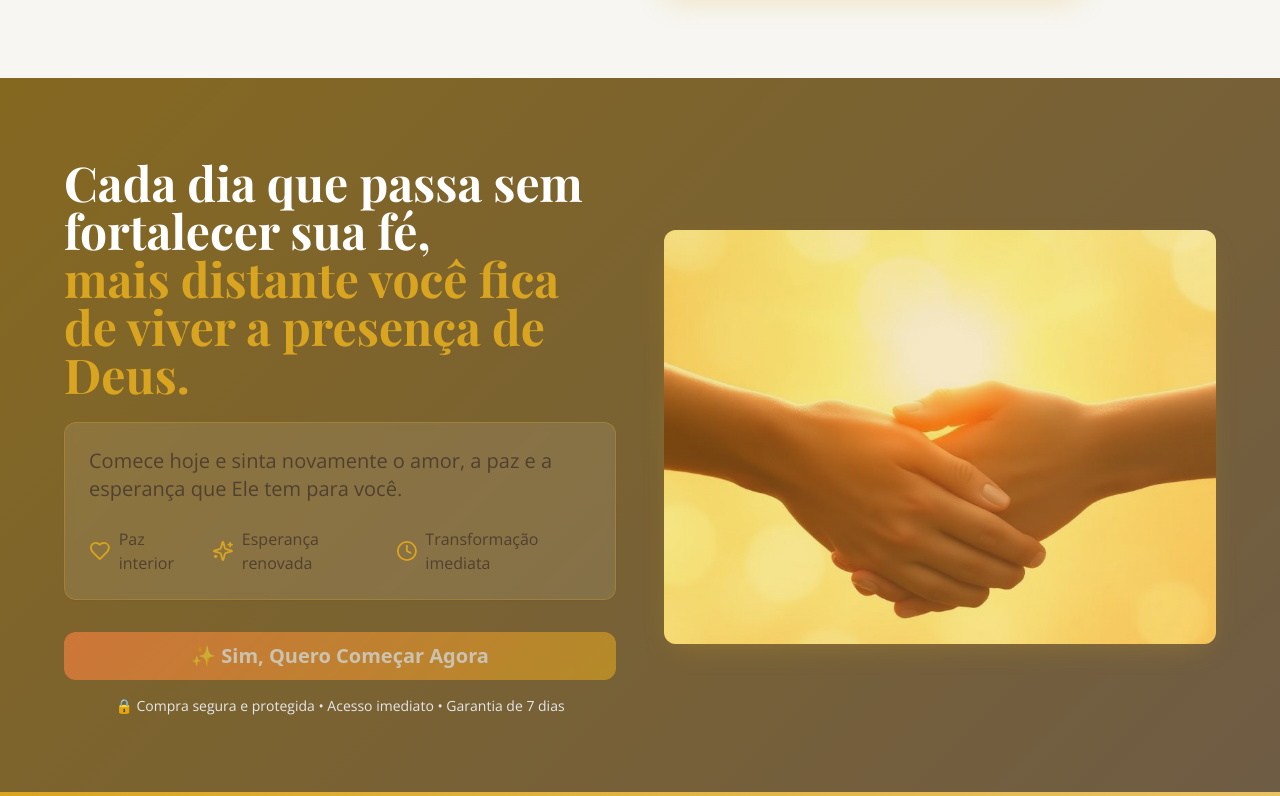
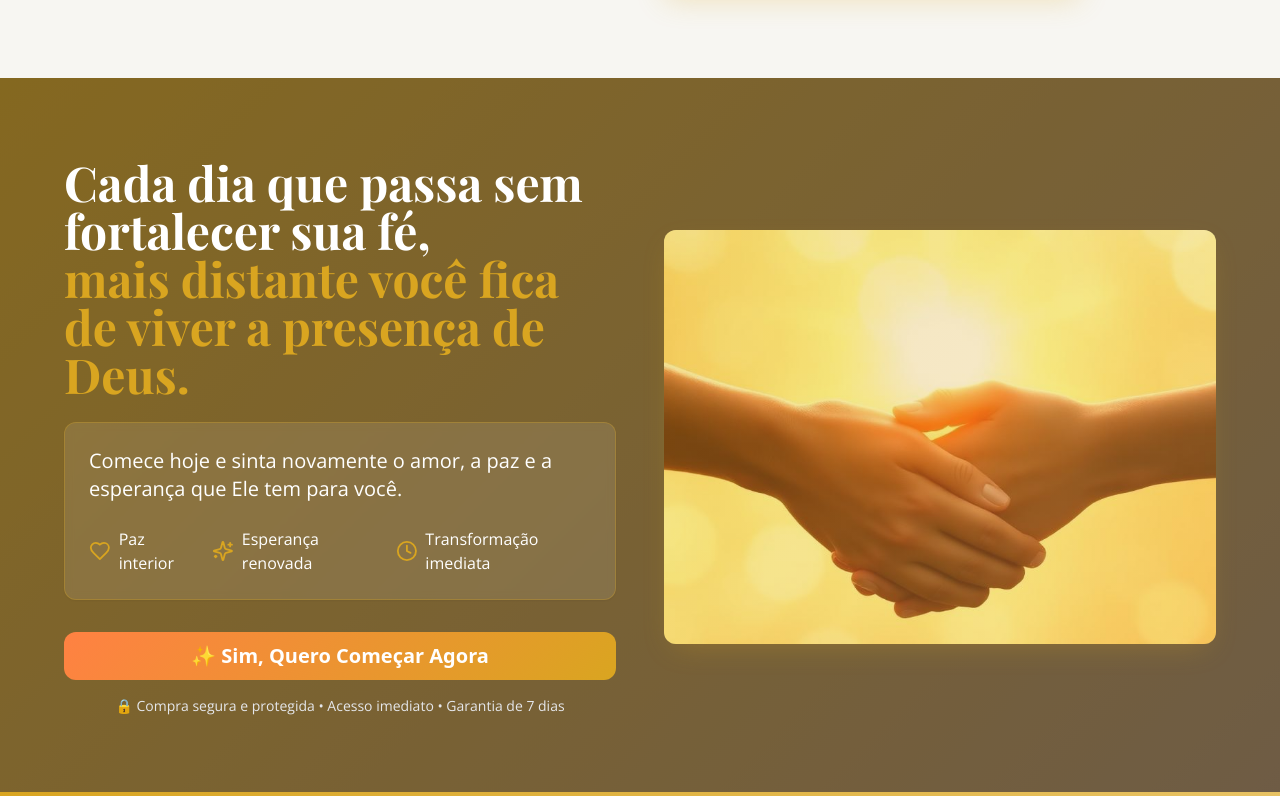
Before and after one commit to viniciuscgodoy/despertar-fe-landing, a React (Vite) app: page / in a window 1280 px wide. Shown: the part 5167-5963 px from the top of the page. Built offline with nearby package versions, Linux system fonts and the light colour scheme.

Commit message:
Ajustar textos e botões
Ajusta a cor dos textos para branco para melhor destaque e remove o piscar dos botões, adicionando um efeito de fade ao passar o mouse.

```diff
--- a/src/components/FinalCTA.tsx
+++ b/src/components/FinalCTA.tsx
@@ -20,7 +20,7 @@ const FinalCTA = () => {
 
             <Card className="bg-white/10 backdrop-blur-sm border-spiritual-gold/30 mb-8">
               <CardContent className="p-6">
-                <p className="font-body text-base sm:text-lg md:text-xl leading-relaxed">
+                <p className="font-body text-base sm:text-lg md:text-xl leading-relaxed text-white">
                   Comece hoje e sinta novamente o amor, a paz e a esperança
                   que Ele tem para você.
                 </p>
@@ -28,15 +28,15 @@ const FinalCTA = () => {
                 <div className="flex flex-col sm:flex-row items-start sm:items-center gap-2 sm:gap-4 mt-6">
                   <div className="flex items-center gap-2">
                     <Heart className="w-5 h-5 sm:w-6 sm:h-6 text-spiritual-gold" />
-                    <span className="font-body text-sm sm:text-base">Paz interior</span>
+                    <span className="font-body text-sm sm:text-base text-white">Paz interior</span>
                   </div>
                   <div className="flex items-center gap-2">
                     <Sparkles className="w-5 h-5 sm:w-6 sm:h-6 text-spiritual-gold" />
-                    <span className="font-body text-sm sm:text-base">Esperança renovada</span>
+                    <span className="font-body text-sm sm:text-base text-white">Esperança renovada</span>
                   </div>
                   <div className="flex items-center gap-2">
                     <Clock className="w-5 h-5 sm:w-6 sm:h-6 text-spiritual-gold" />
-                    <span className="font-body text-sm sm:text-base">Transformação imediata</span>
+                    <span className="font-body text-sm sm:text-base text-white">Transformação imediata</span>
                   </div>
                 </div>
               </CardContent>
@@ -45,7 +45,7 @@ const FinalCTA = () => {
             <div className="space-y-4">
               <Button
                 variant="cta-large"
-                className="w-full text-lg sm:text-xl py-4 sm:py-6 animate-pulse hover:animate-none"
+                className="w-full text-lg sm:text-xl py-4 sm:py-6 transition-opacity duration-300 hover:opacity-90"
                 onClick={() => window.open('https://pay.cakto.com.br/mbfid9v_521660', '_blank')}
               >
                 ✨ Sim, Quero Começar Agora
```
